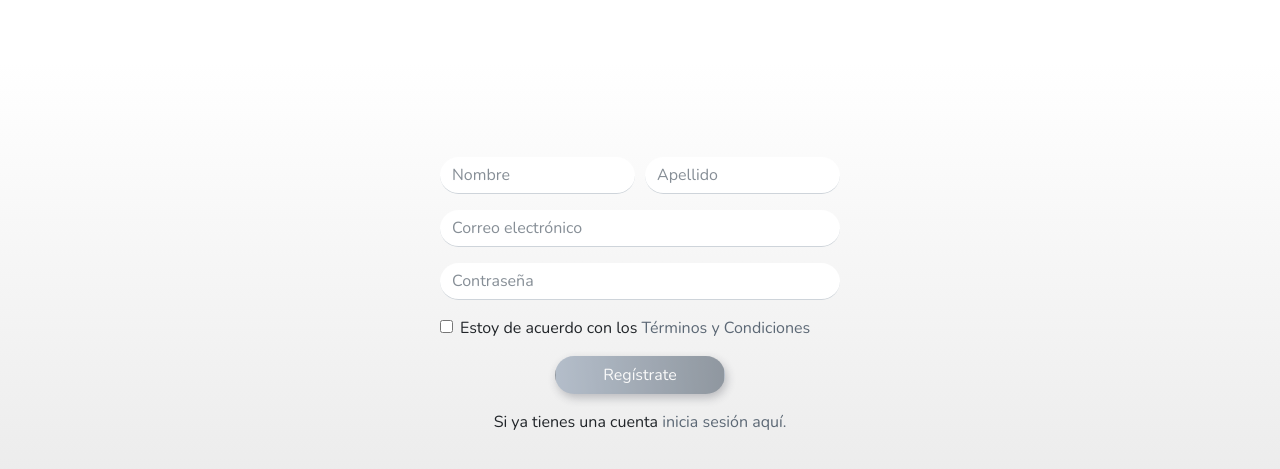
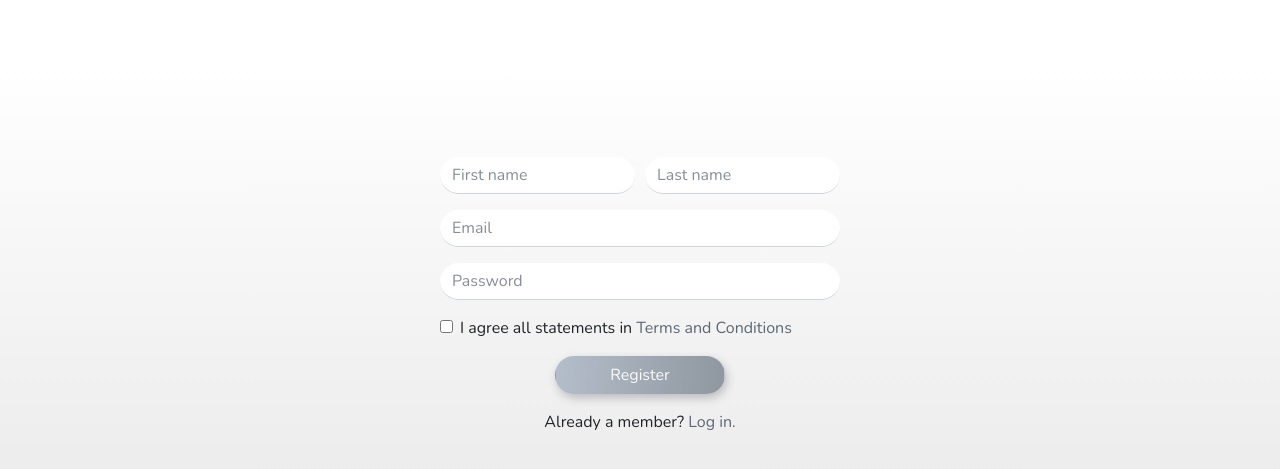
Before and after one commit to shannonriv/movie-geek, a plain HTML site: page views/register.html in a window 1280 px wide. Shown: the part 257-726 px from the top of the page. Drawn offline with nearby package versions, Linux system fonts and the light colour scheme; no server answers.

Commit message:
traduciendo vistas login y register

```diff
--- a/css/main.css
+++ b/css/main.css
@@ -83,6 +83,7 @@ border-bottom: 1px solid #ced4da;
 #google-login {
   background: linear-gradient(#dd4b39, #B53E2F);
   box-shadow: 2px 4px 10px 0px rgba(57, 59, 70, 0.45);
+  color: #fff;
 }
 
 #google-login:hover {
@@ -121,14 +122,6 @@ border-bottom: 1px solid #ced4da;
   margin-top: 15px;
   margin-bottom: 15px;
 }
-
-/* .list {
-  border: 1px solid grey;
-  padding: 5px;
-  margin-top: 10px;
-  box-shadow: 2px 2px 5px #999;
-  width: 80%;
-} */
 
 @media (max-width: 992px) {
   .navbar-brand {
@@ -223,19 +216,6 @@ a.btn-add:hover, a.btn-history:hover, a.btn-thumb-up:hover {
   font-size: 1.5em;
 }
 
-@media (min-width: 992px) and (max-width: 1199.99px) {
-  /* .user-profile-panel img {
-    width: 100%;
-  }
-
-  .user-profile-panel {
-    border: 1px solid rgb(204, 202, 202);
-    border-radius: 5px;
-    margin-top: 1rem;
-    height: 80vh;
-  } */
-}
-
 /* Footer */
 
 a.btn-up {
--- a/views/register.html
+++ b/views/register.html
@@ -32,35 +32,35 @@
             <form class="max400">
               <div class="form-row">
                 <div class="col-6">
-                  <input type="text" id="reg-name" class="form-control geek-input rounded-corners" placeholder="Nombre" tabindex="0" data-toggle="popover"
-                    data-placement="top" data-trigger="focus" data-content="Tu nombre debe tener al menos 3 caracteres." required>
+                  <input type="text" id="reg-name" class="form-control geek-input rounded-corners" placeholder="First name" tabindex="0" data-toggle="popover"
+                    data-placement="top" data-trigger="focus" data-content="Your first name must be at least 3 characters long." required>
                 </div>
                 <div class="col-6">
-                  <input type="text" id="reg-lastname" class="form-control geek-input rounded-corners" placeholder="Apellido" data-toggle="popover" data-placement="top"
-                    data-trigger="focus" data-content="Tu apellido debe tener al menos 3 caracteres." required>
+                  <input type="text" id="reg-lastname" class="form-control geek-input rounded-corners" placeholder="Last name" data-toggle="popover" data-placement="top"
+                    data-trigger="focus" data-content="Your last name must be at least 3 characters long." required>
                 </div>
               </div>
               <div class="form-group mt-3">
-                <input type="email" id="reg-email" class="form-control geek-input rounded-corners" placeholder="Correo electrónico" data-toggle="popover"
-                  data-placement="top" data-trigger="focus" data-content="Escribe una dirección de correo válida." required>
+                <input type="email" id="reg-email" class="form-control geek-input rounded-corners" placeholder="Email" data-toggle="popover"
+                  data-placement="top" data-trigger="focus" data-content="Write a valid email address." required>
               </div>
               <div class="form-group">
-                <input type="password" id="reg-password" class="form-control geek-input rounded-corners" placeholder="Contraseña" data-toggle="popover"
-                  data-placement="top" data-trigger="focus" data-content="Tu contraseña debe tener al menos 6 carácteres entre letras y números."
+                <input type="password" id="reg-password" class="form-control geek-input rounded-corners" placeholder="Password" data-toggle="popover"
+                  data-placement="top" data-trigger="focus" data-content="Password must be at least 6 characters in length and contain letters and numbers."
                   required>
               </div>
               <div class="form-check mb-3">
                 <input type="checkbox" class="form-check-input" id="terms-check" required>
-                <label class="form-check-label" for="terms-check">Estoy de acuerdo con los
-                  <a href="#">Términos y Condiciones</a>
+                <label class="form-check-label" for="terms-check">I agree all statements in
+                  <a href="#">Terms and Conditions</a>
                 </label>
               </div>
               <div class="form-group col-8 offset-2 col-md-6 offset-md-3">
-                <button type="button" id="register-btn" class="btn btn-geek form-control rounded-corners" disabled>Regístrate</button>
+                <button type="button" id="register-btn" class="btn btn-geek form-control rounded-corners" disabled>Register</button>
               </div>
             </form>
-            <p class="text-center">Si ya tienes una cuenta
-              <a href="login.html">inicia sesión aquí.</a>
+            <p class="text-center">Already a member?
+              <a href="login.html">Log in.</a>
             </p>
           </div>
         </div>
```
Also changed, not shown: views/login.html (+9 -16 lines), views/movie-info.html (+1 -0 lines).
